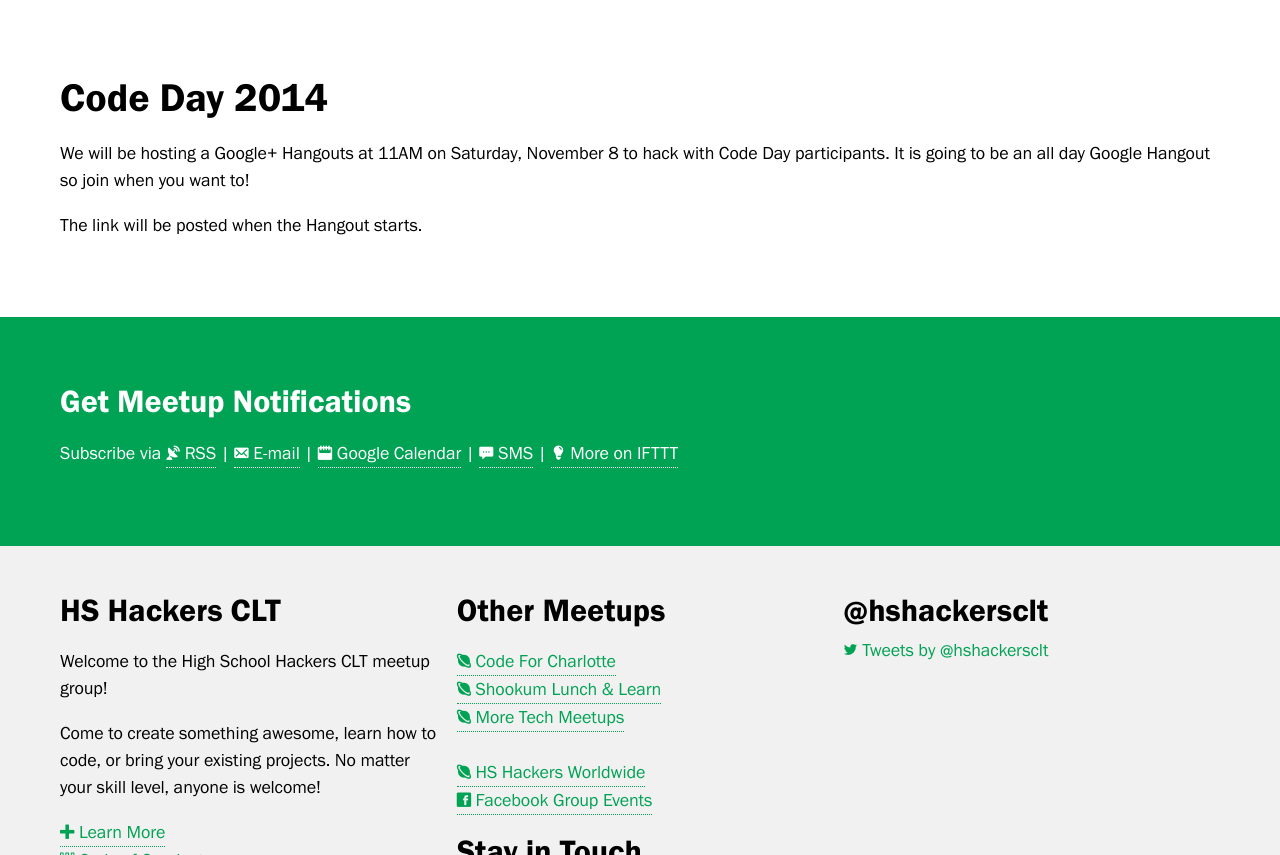
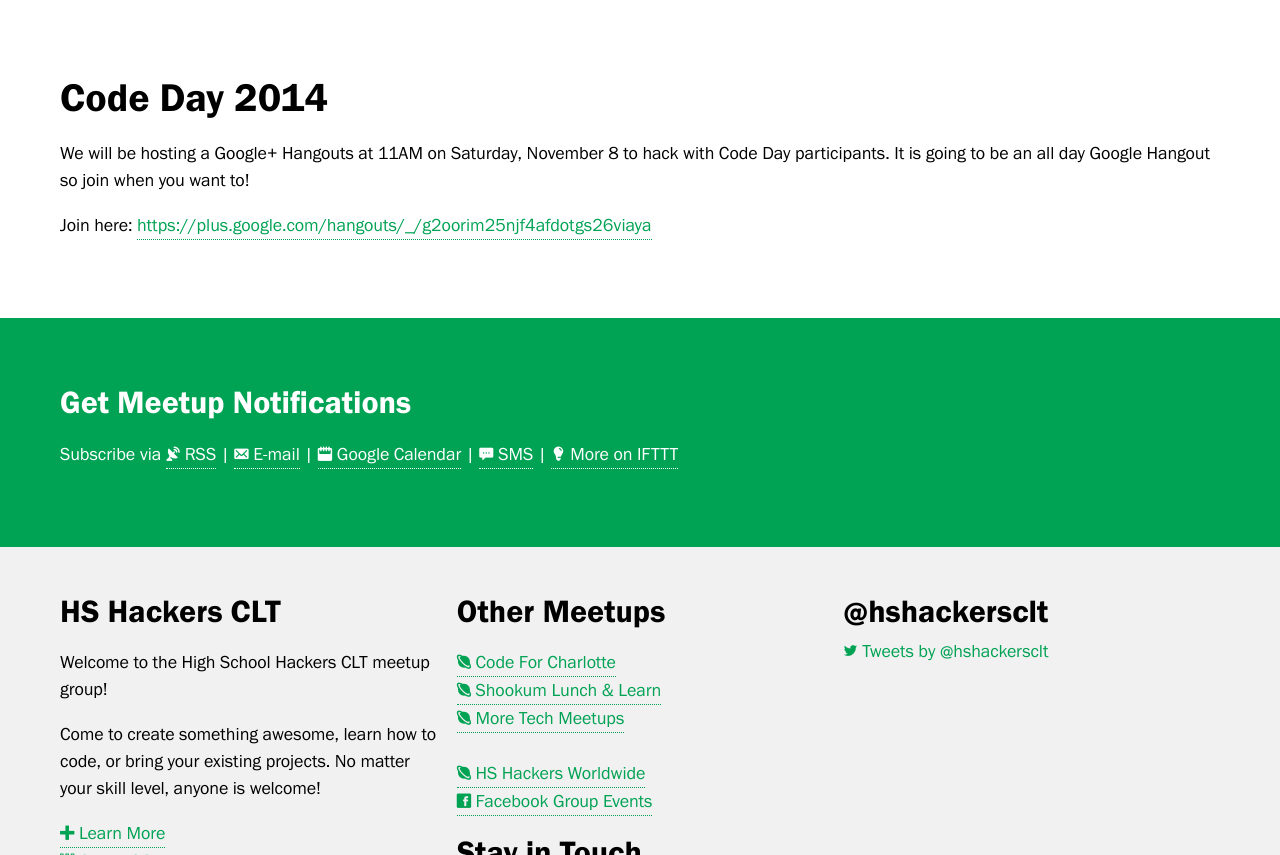
Before and after one commit to hshackers/clt, a Jekyll site: the page built from _posts/meetups/2014-11-08-code-day-hangouts.md, in a window 1280 px wide and 900 px high, scrolled down 420 px, cut to the strip 45-900 px from the top of the window. Built offline with Jekyll 4.4.1, drawn with Linux system fonts in a browser that asks for light colours; nearby versions of some CDN libraries; comment, search, counter and statistics services are not loaded.

Commit message:
Update 2014-11-08-code-day-hangouts.md

```diff
--- a/_posts/meetups/2014-11-08-code-day-hangouts.md
+++ b/_posts/meetups/2014-11-08-code-day-hangouts.md
@@ -15,4 +15,4 @@
 ## Code Day 2014
 We will be hosting a Google+ Hangouts at 11AM on Saturday, November 8 to hack with Code Day participants. It is going to be an all day Google Hangout so join when you want to!
 
-The link will be posted when the Hangout starts.
+Join here: <a href="https://plus.google.com/hangouts/_/g2oorim25njf4afdotgs26viaya">https://plus.google.com/hangouts/_/g2oorim25njf4afdotgs26viaya</a>
```
